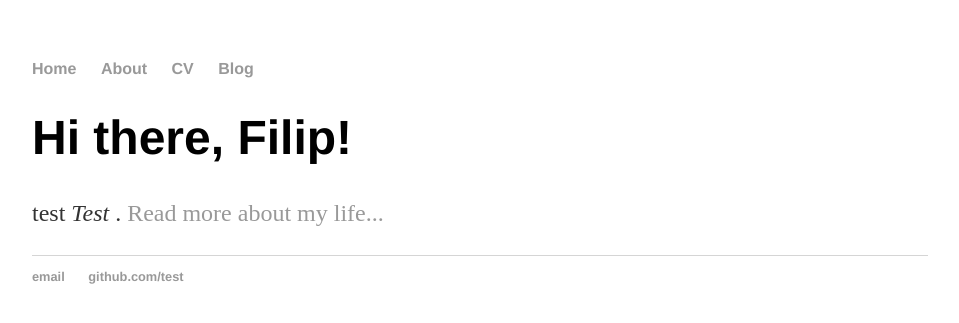
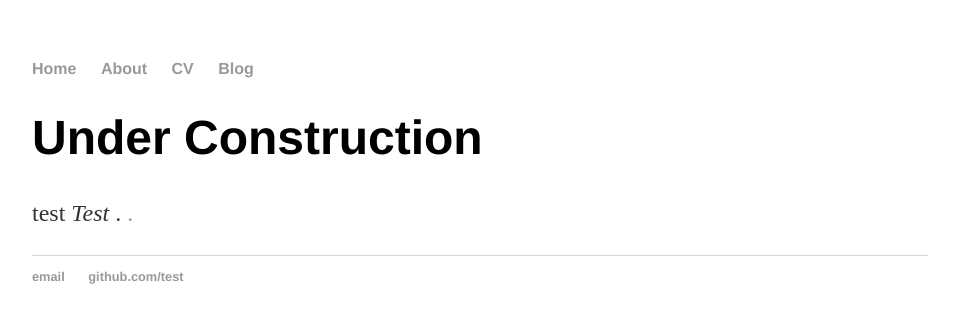
Before and after one commit to fcve/fcve.github.io, a Jekyll site: the page built from index.html, in a window 1280 px wide. Shown: the top 323 px of the page, without its empty margins (160-1119 px from the left). Built offline with Jekyll 4.4.1, drawn with Linux system fonts in a browser that asks for light colours.

Commit message:
Update index.html

```diff
--- a/index.html
+++ b/index.html
@@ -3,6 +3,6 @@ layout: default
 title: Filip Cvetkovski
 ---
 <div class="blurb">
-	<h1>Hi there, Filip!</h1>
-	<p>test <em>Test</em> . <a href="/about">Read more about my life...</a></p>
+	<h1>Under Construction</h1>
+	<p>test <em>Test</em> . <a href="/about">. </a></p>
 </div><!-- /.blurb -->
```
